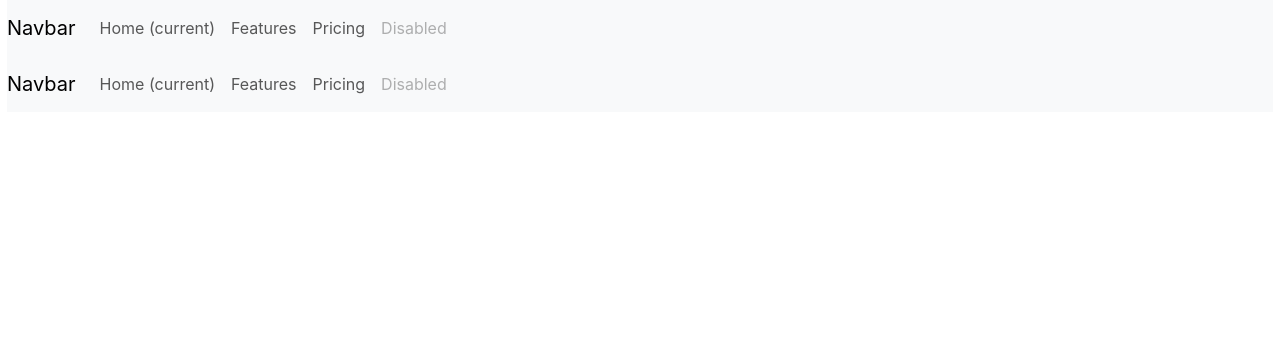
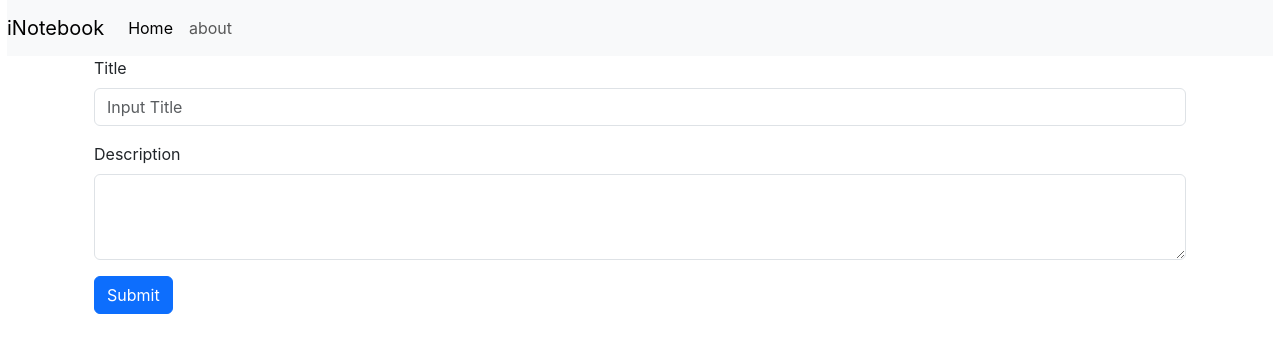
Before and after one commit to Aniketx7/inotebook, a React (Create React App) app: page / in a window 1280 px wide. Shown: the top 352 px of the page. Built offline with nearby package versions, Linux system fonts and the light colour scheme.

Commit message:
useLocation of react-router-dom

```diff
--- a/src/App.js
+++ b/src/App.js
@@ -12,19 +12,17 @@ import Home from "./components/Home";
 import NoteState from "./context/NoteState";
 
 function App() {
-  return (<>
+  return (
     <>
       <NoteState>
+
         <Router>
           {/* Navbar */}
           <Navbar />
-
-
-          <div className="Router">
+          <div className="container">
             <Routes>
 
-              <Route exact path="/home" element={[<Home />]} />
-              <Route exact path="/" element={[<Navbar />]} />
+              <Route exact path="/" element={[<Home/>]} />
               <Route exact path="/about" element={[<About />]} />
 
             </Routes>
@@ -33,7 +31,7 @@ function App() {
       </NoteState>
 
     </>
-  </>
+
   );
 }
 
--- a/src/components/Home.js
+++ b/src/components/Home.js
@@ -2,7 +2,19 @@ import React from 'react'
 
 function Home() {
   return (
-    <div>Home</div>
+    <>
+      <div className="container">
+        <div className="mb-3">
+          <label for="exampleFormControlInput1" className="form-label">Title</label>
+          <input type="email" className="form-control" id="exampleFormControlInput1" placeholder="Input Title" />
+        </div>
+        <div className="mb-3">
+          <label for="exampleFormControlTextarea1" className="form-label">Description</label>
+          <textarea className="form-control" id="exampleFormControlTextarea1" rows="3"></textarea>
+        </div>
+        <button type="submit" class="btn btn-primary">Submit</button>
+      </div>
+    </>
   )
 }
 
--- a/src/components/Navbar.js
+++ b/src/components/Navbar.js
@@ -1,27 +1,31 @@
 import React from 'react'
+import {Link, useLocation} from 'react-router-dom'
 
 function Navbar() {
+  // useLocation: if click or target any element in this component, give some information about target element
+  let location = useLocation();         //This is react-router-dom propeties
+
+  React.useEffect(() => {
+   console.log(location.pathname)
+  }, [location]);
+
+
   return (
     <>
-      <nav className="navbar navbar-expand-lg navbar-light bg-light">
-        <a className="navbar-brand" href="#">Navbar</a>
+      <nav className="navbar navbar-expand-lg navbar-light bg-light ">
+      <Link className="navbar-brand" to="/" >iNotebook</Link>
         <button className="navbar-toggler" type="button" data-toggle="collapse" data-target="#navbarNav" aria-controls="navbarNav" aria-expanded="false" aria-label="Toggle navigation">
           <span className="navbar-toggler-icon"></span>
         </button>
         <div className="collapse navbar-collapse" id="navbarNav">
           <ul className="navbar-nav">
-            <li className="nav-item active">
-              <a className="nav-link" href="#">Home <span className="sr-only">(current)</span></a>
+            <li className="nav-item">
+              <Link className={`nav-link ${location.pathname === '/'? 'active': ""}`} to="/">Home</Link>
             </li>
-            <li className="nav-item">
-              <a className="nav-link" href="#">Features</a>
+            <li className="nav-item ">
+            <Link className={`nav-link ${location.pathname === '/about'? 'active': ""}`} to="/about">about</Link>
             </li>
-            <li className="nav-item">
-              <a className="nav-link" href="#">Pricing</a>
-            </li>
-            <li className="nav-item">
-              <a className="nav-link disabled" href="#">Disabled</a>
-            </li>
+
           </ul>
         </div>
       </nav>
--- a/src/context/NoteState.js
+++ b/src/context/NoteState.js
@@ -3,15 +3,15 @@ import NoteContext from "./NoteContext";
 
 const NoteState = (props) => {
     const istate = {
-        "Name": "Aniket",
+        "Name": "Yash",
         "Age": "14  "
     }
     const [State, setState] = useState(istate)
     const update = () => {
         // setTimeout(() => {
             setState({
-                "Name": "Yash",
-                "Age": "Hii  "
+                "Name": "Aniket",
+                "Age": "16"
             })
 
     //     }, 1000);
```
